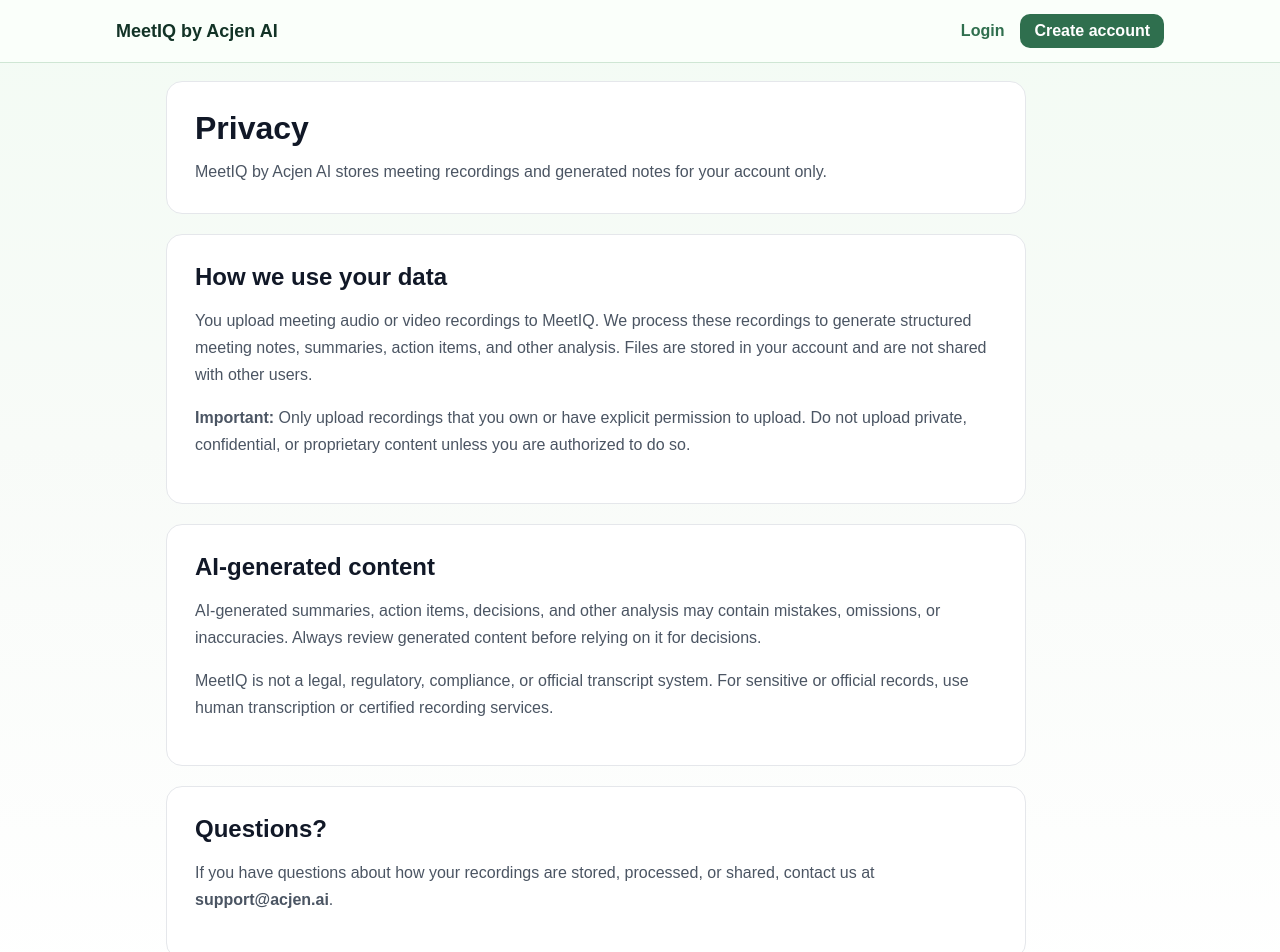
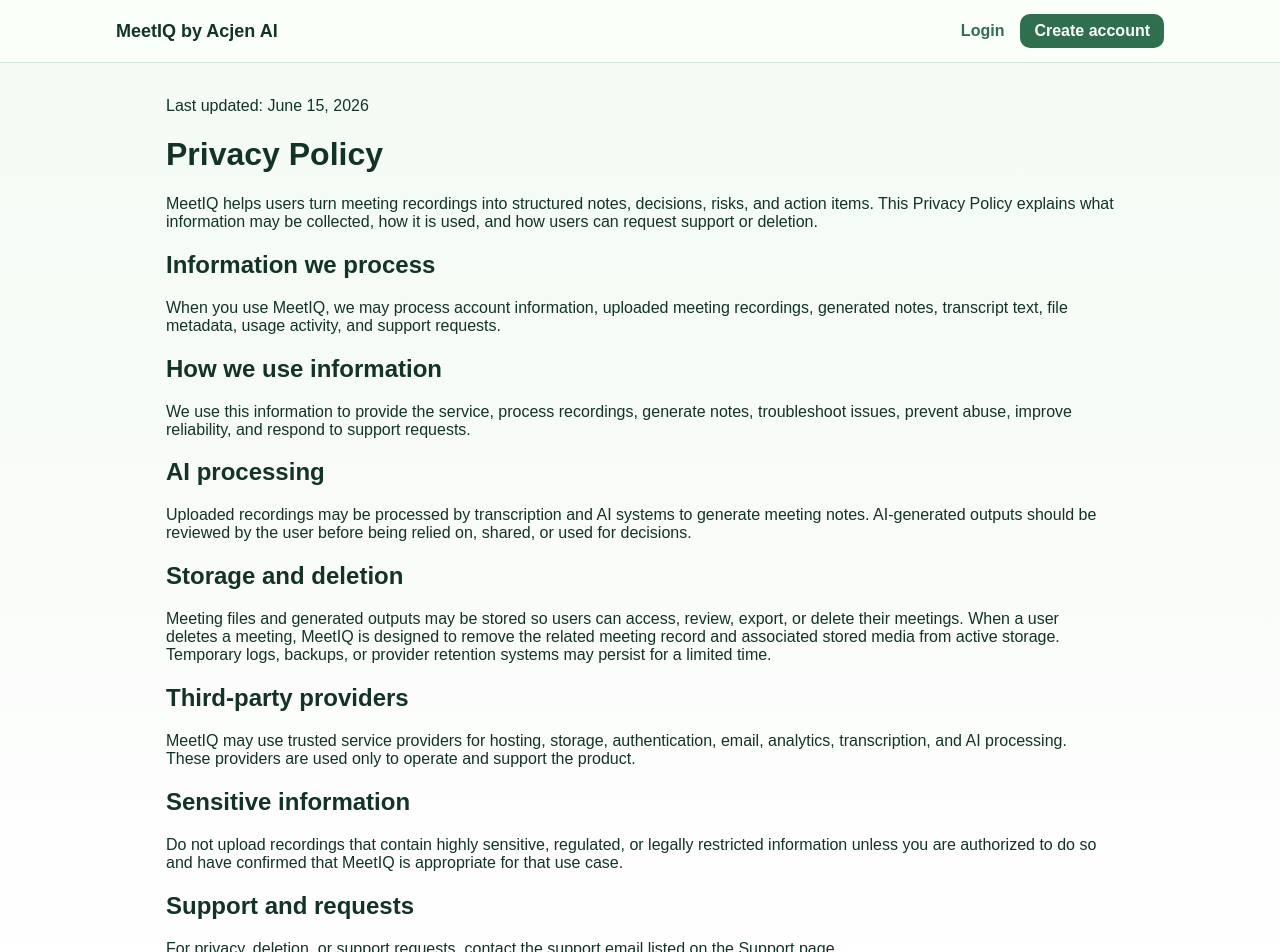
Before and after one commit to drlalitasaharan/meeting-notes-assistant, a Next.js app in the folder frontend/: page /privacy in a window 1280 px wide. Shown: the top 952 px of the page. Built offline with nearby package versions, Linux system fonts and the light colour scheme; no server answers.

Commit message:
Add commercial legal and trust pages

```diff
--- a/frontend/app/privacy/page.tsx
+++ b/frontend/app/privacy/page.tsx
@@ -1,39 +1,66 @@
 export default function PrivacyPage() {
   return (
-    <div style={{ display: "grid", gap: 20, maxWidth: 860 }}>
-      <section style={{ background: "#ffffff", border: "1px solid #e5e7eb", borderRadius: 16, padding: 28 }}>
-        <h1 style={{ marginTop: 0, marginBottom: 12, fontSize: 32, color: "#111827" }}>Privacy</h1>
-        <p style={{ margin: 0, color: "#4b5563", fontSize: 16, lineHeight: 1.6 }}>
-          MeetIQ by Acjen AI stores meeting recordings and generated notes for your account only.
+    <main className="mx-auto max-w-3xl px-6 py-12">
+      <p className="text-sm text-gray-500">Last updated: June 15, 2026</p>
+
+      <h1 className="mt-3 text-3xl font-bold">Privacy Policy</h1>
+
+      <p className="mt-6">
+        MeetIQ helps users turn meeting recordings into structured notes,
+        decisions, risks, and action items. This Privacy Policy explains what
+        information may be collected, how it is used, and how users can request
+        support or deletion.
       </p>
-      </section>
 
-      <section style={{ background: "#ffffff", border: "1px solid #e5e7eb", borderRadius: 16, padding: 28 }}>
-        <h2 style={{ marginTop: 0, marginBottom: 12, fontSize: 24, color: "#111827" }}>How we use your data</h2>
-        <p style={{ color: "#4b5563", fontSize: 16, lineHeight: 1.7 }}>
-          You upload meeting audio or video recordings to MeetIQ. We process these recordings to generate structured meeting notes, summaries, action items, and other analysis. Files are stored in your account and are not shared with other users.
+      <h2 className="mt-8 text-xl font-semibold">Information we process</h2>
+      <p className="mt-3">
+        When you use MeetIQ, we may process account information, uploaded meeting
+        recordings, generated notes, transcript text, file metadata, usage
+        activity, and support requests.
       </p>
-        <p style={{ color: "#4b5563", fontSize: 16, lineHeight: 1.7 }}>
-          <strong>Important:</strong> Only upload recordings that you own or have explicit permission to upload. Do not upload private, confidential, or proprietary content unless you are authorized to do so.
+
+      <h2 className="mt-8 text-xl font-semibold">How we use information</h2>
+      <p className="mt-3">
+        We use this information to provide the service, process recordings,
+        generate notes, troubleshoot issues, prevent abuse, improve reliability,
+        and respond to support requests.
       </p>
-      </section>
 
-      <section style={{ background: "#ffffff", border: "1px solid #e5e7eb", borderRadius: 16, padding: 28 }}>
-        <h2 style={{ marginTop: 0, marginBottom: 12, fontSize: 24, color: "#111827" }}>AI-generated content</h2>
-        <p style={{ color: "#4b5563", fontSize: 16, lineHeight: 1.7 }}>
-          AI-generated summaries, action items, decisions, and other analysis may contain mistakes, omissions, or inaccuracies. Always review generated content before relying on it for decisions.
+      <h2 className="mt-8 text-xl font-semibold">AI processing</h2>
+      <p className="mt-3">
+        Uploaded recordings may be processed by transcription and AI systems to
+        generate meeting notes. AI-generated outputs should be reviewed by the
+        user before being relied on, shared, or used for decisions.
       </p>
-        <p style={{ color: "#4b5563", fontSize: 16, lineHeight: 1.7 }}>
-          MeetIQ is not a legal, regulatory, compliance, or official transcript system. For sensitive or official records, use human transcription or certified recording services.
+
+      <h2 className="mt-8 text-xl font-semibold">Storage and deletion</h2>
+      <p className="mt-3">
+        Meeting files and generated outputs may be stored so users can access,
+        review, export, or delete their meetings. When a user deletes a meeting,
+        MeetIQ is designed to remove the related meeting record and associated
+        stored media from active storage. Temporary logs, backups, or provider
+        retention systems may persist for a limited time.
       </p>
-      </section>
 
-      <section style={{ background: "#ffffff", border: "1px solid #e5e7eb", borderRadius: 16, padding: 28 }}>
-        <h2 style={{ marginTop: 0, marginBottom: 12, fontSize: 24, color: "#111827" }}>Questions?</h2>
-        <p style={{ color: "#4b5563", fontSize: 16, lineHeight: 1.7 }}>
-          If you have questions about how your recordings are stored, processed, or shared, contact us at <strong>support@acjen.ai</strong>.
+      <h2 className="mt-8 text-xl font-semibold">Third-party providers</h2>
+      <p className="mt-3">
+        MeetIQ may use trusted service providers for hosting, storage,
+        authentication, email, analytics, transcription, and AI processing. These
+        providers are used only to operate and support the product.
       </p>
-      </section>
-    </div>
+
+      <h2 className="mt-8 text-xl font-semibold">Sensitive information</h2>
+      <p className="mt-3">
+        Do not upload recordings that contain highly sensitive, regulated, or
+        legally restricted information unless you are authorized to do so and
+        have confirmed that MeetIQ is appropriate for that use case.
+      </p>
+
+      <h2 className="mt-8 text-xl font-semibold">Support and requests</h2>
+      <p className="mt-3">
+        For privacy, deletion, or support requests, contact the support email
+        listed on the Support page.
+      </p>
+    </main>
   );
 }
```
Also changed, not shown: frontend/app/ai-disclaimer/page.tsx (added, +43 -0 lines), frontend/app/data-retention/page.tsx (added, +47 -0 lines), frontend/app/supported-recordings/page.tsx (added, +48 -0 lines), frontend/app/terms/page.tsx (+60 -26 lines), 1 other file (tests, documents, lock files or other folders). Lines whose indentation alone changed are shown as unchanged.
